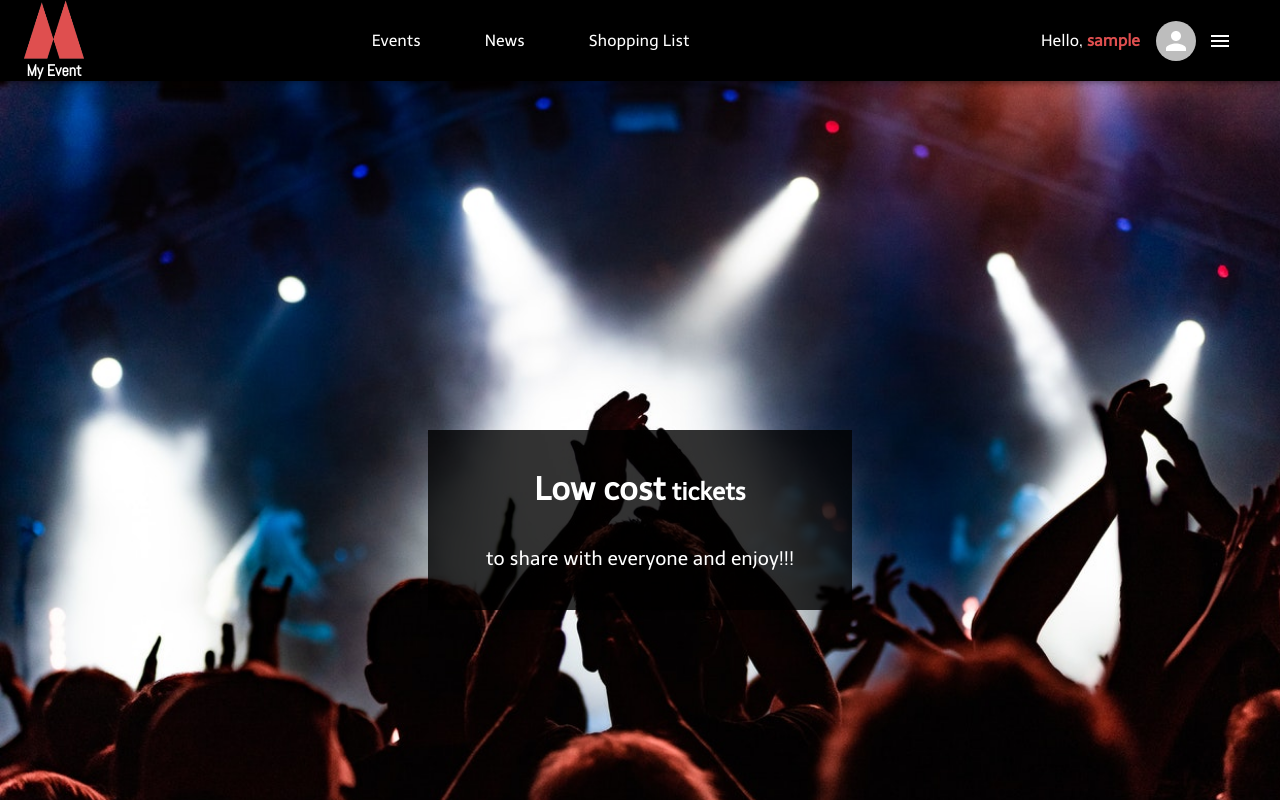
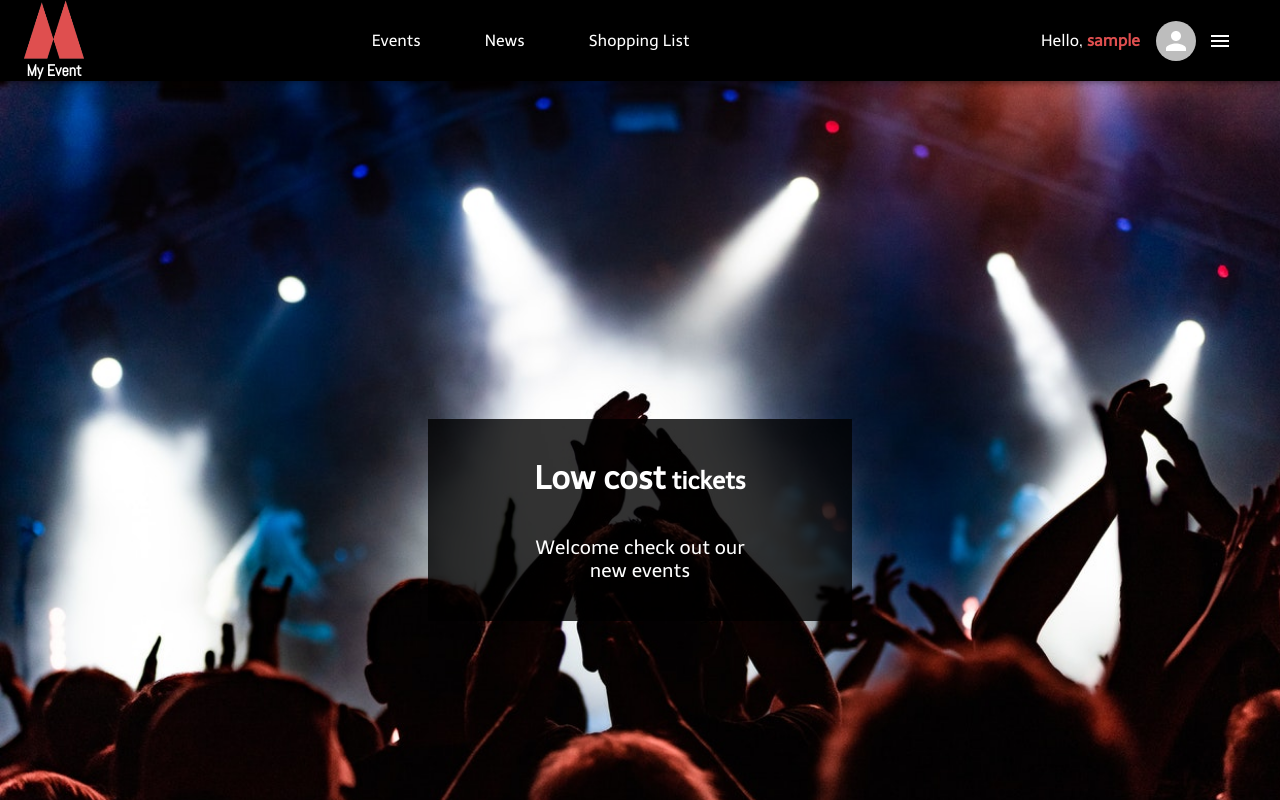
Before and after one commit to gysenlionel/npProject, a React (Create React App) app in the folder client/: page / in a window 1280 px wide. Shown: the top 800 px of the page. Built offline with nearby package versions, Linux system fonts and the light colour scheme; no server answers; sample sign-in values are in the browser's storage.

Commit message:
change jumbo connect user

```diff
--- a/client/src/components/CardDetails/CardDetails.jsx
+++ b/client/src/components/CardDetails/CardDetails.jsx
@@ -120,7 +120,7 @@ const CardDetails = () => {
     })()
   }, [api])
 
-  console.log(fetchedData)
+  // console.log(fetchedData)
   return (
     <div className={classes.container}>
       <Grid container className={classes.container}>
--- a/client/src/components/Jumbo/Jumbo.jsx
+++ b/client/src/components/Jumbo/Jumbo.jsx
@@ -53,6 +53,11 @@ const useStyles = makeStyles((theme) => ({
 
     color: '#fff',
   },
+  everyoneConnect: {
+    fontSize: '1.2rem',
+    color: '#fff',
+    textAlign: 'center',
+  },
 
   titleContainer: {
     height: theme.spacing(10),
@@ -68,18 +73,31 @@ const useStyles = makeStyles((theme) => ({
   title: {
     color: '#DF4F4F',
   },
+  typoRed: {
+    color: '#DF4F4F',
+  },
 }))
 const Jumbo = () => {
   const { user } = useContext(AuthContext)
   const classes = useStyles()
-  console.log(user)
+
   return (
     <div className={classes.container}>
       <div className={classes.jumbo}>
         <h2 className={classes.tickets}>
           <span className={classes.low}>Low cost</span> tickets
         </h2>
-        <p className={classes.everyone}>to share with everyone and enjoy!!!</p>
+        {user ? (
+          <p className={classes.everyoneConnect}>
+            Welcome <span className={classes.typoRed}>{user.firstname}</span>{' '}
+            check out our <br /> new events
+          </p>
+        ) : (
+          <p className={classes.everyone}>
+            to share with everyone and enjoy!!!
+          </p>
+        )}
+
         {!user && <Modal />}
       </div>
       <div className={classes.titleContainer}>
--- a/client/src/pages/Events/Events.jsx
+++ b/client/src/pages/Events/Events.jsx
@@ -57,7 +57,7 @@ const Events = () => {
     })()
   }, [api])
 
-  console.log(_embedded)
+  // console.log(_embedded)
   return (
     <div className={classes.container}>
       <Grid container className={classes.container}>
--- a/client/src/pages/Shopping/Shopping.jsx
+++ b/client/src/pages/Shopping/Shopping.jsx
@@ -66,7 +66,7 @@ const Shopping = () => {
 
   const state = useSelector((state) => state.handleCart)
   const dispatch = useDispatch()
-  console.log(state)
+  // console.log(state)
   // calcul tout le panier
   let totalShopping = () => {
     let totalArray = []
```
